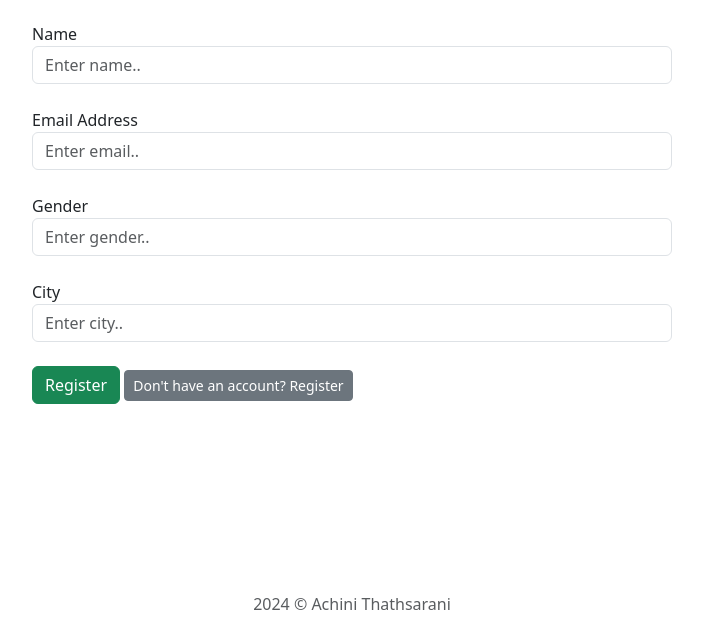
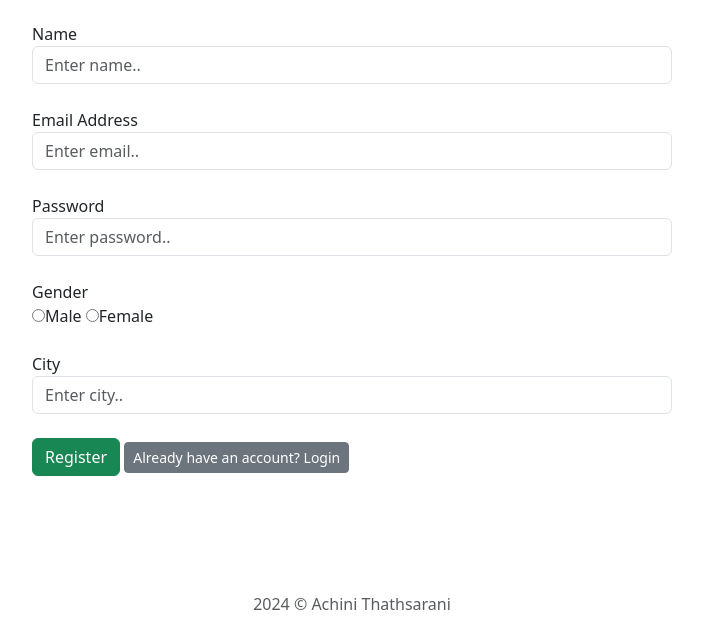
Before and after one commit to Achinit99/1HotelWebsite, a PHP site: page /register.php in a window 1280 px wide. Shown: the part 168-800 px from the top of the page, without its empty margins (288-991 px from the left). Run offline with PHP 8.4, Linux system fonts and the light colour scheme.

Commit message:
Update register.php

```diff
--- a/register.php
+++ b/register.php
@@ -25,8 +25,15 @@
         </div><br>
 
         <div class="form-group">
-          <label>Gender</label>
-          <input type="text" name="ugender" class="form-control" placeholder="Enter gender..">
+          <label>Password</label>
+          <input type="password" name="upass" class="form-control" placeholder="Enter password..">
+        </div><br>
+
+        <div class="form-group">
+          <label>Gender</label><br>
+          <input type="radio" name="ugender" value="male">Male
+          <input type="radio" name="ugender" value="female">Female
+
         </div><br>
 
         <div class="form-group">
@@ -35,7 +42,7 @@
         </div><br>
 
         <button type="submit" class="btn btn-success" name="register">Register</button>
-        <a class="btn btn-secondary btn-sm" href="./register.php">Don't have an account? Register</a>
+        <a class="btn btn-secondary btn-sm" href="./login.php">Already have an account? Login</a>
 
 
       </form>
```
